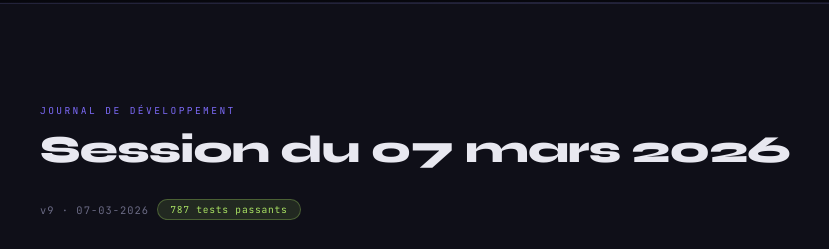
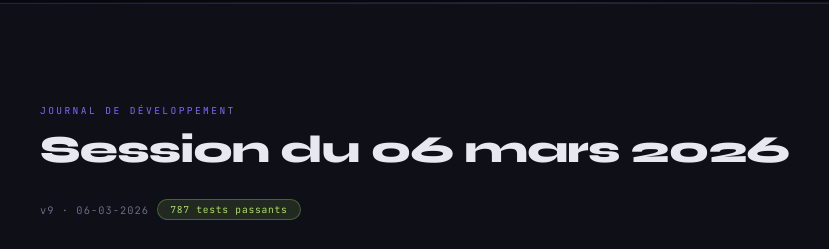
Before and after one commit to Thurzas/Landing_Page_Mnemo, a plain HTML site: page index.html in a window 1280 px wide. Shown: the part 5140-5389 px from the top of the page, 90-919 px from the left. Drawn offline with Linux system fonts and the light colour scheme.

Commit message:
mistake into date

```diff
--- a/index.html
+++ b/index.html
@@ -465,10 +465,10 @@
     <div class="pn-header">
       <div>
         <span class="section-label">Journal de développement</span>
-        <h2 class="section-title">Session du 07 mars 2026</h2>
+        <h2 class="section-title">Session du 06 mars 2026</h2>
       </div>
       <div style="display:flex;gap:8px;align-items:center;flex-wrap:wrap;">
-        <span class="pn-date">v9 · 07-03-2026</span>
+        <span class="pn-date">v9 · 06-03-2026</span>
         <span class="pn-tag">787 tests passants</span>
       </div>
     </div>
```
